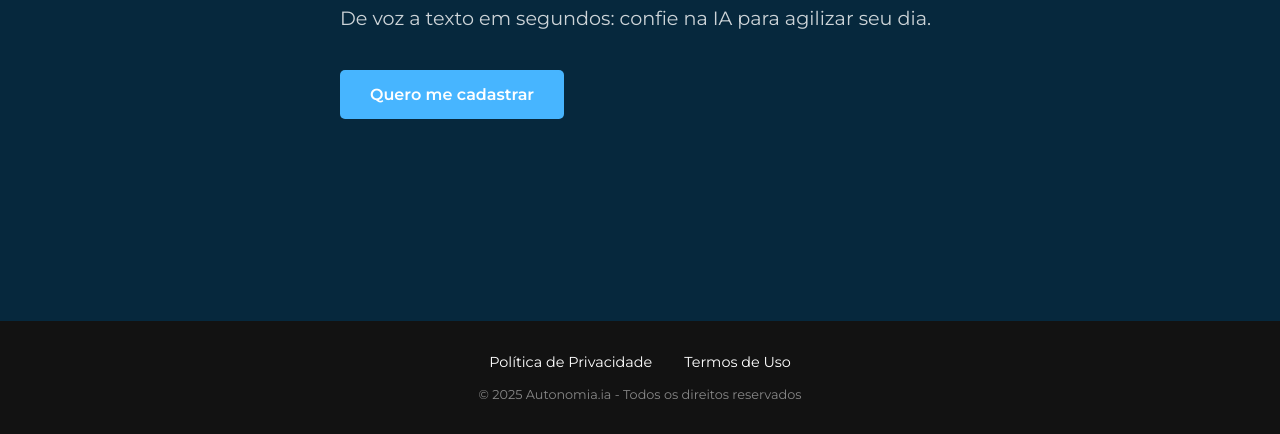
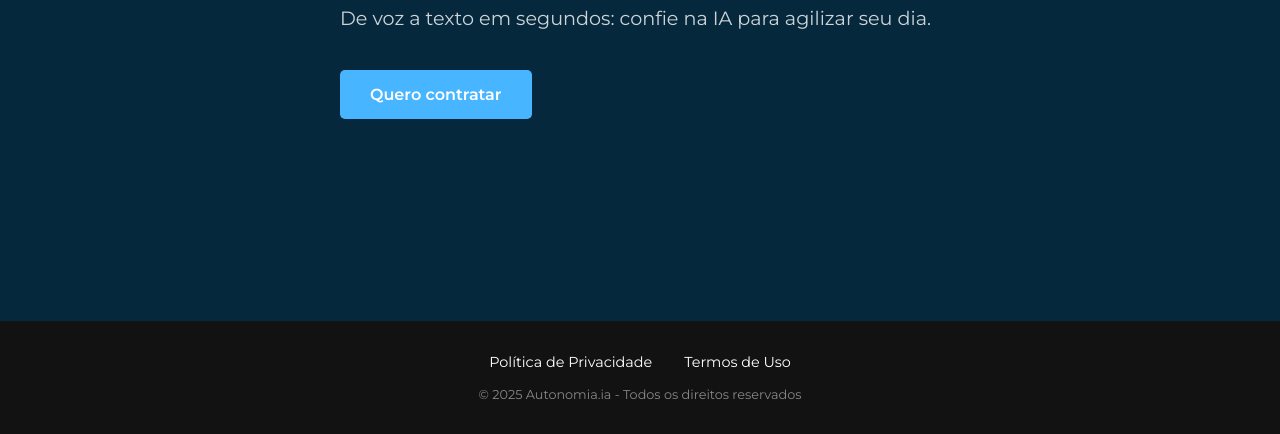
Before and after one commit to autonom-ia/transcricao_site, a website: page index.html in a window 1280 px wide. Shown: the part 467-901 px from the top of the page. Drawn offline with Linux system fonts and the light colour scheme.

Commit message:
Button caption changed

```diff
--- a/index.html
+++ b/index.html
@@ -25,7 +25,7 @@
             <div class="hero-content">
                 <h1>Transcrição dos seus áudios com total <span class="highlight">autonom.ia</span></h1>
                 <p>De voz a texto em segundos: confie na IA para agilizar seu dia.</p>
-                <a href="signup.html" class="cta-button">Quero me cadastrar</a>
+                <a href="signup.html" class="cta-button">Quero contratar</a>
             </div>
         </div>
     </main>
```
